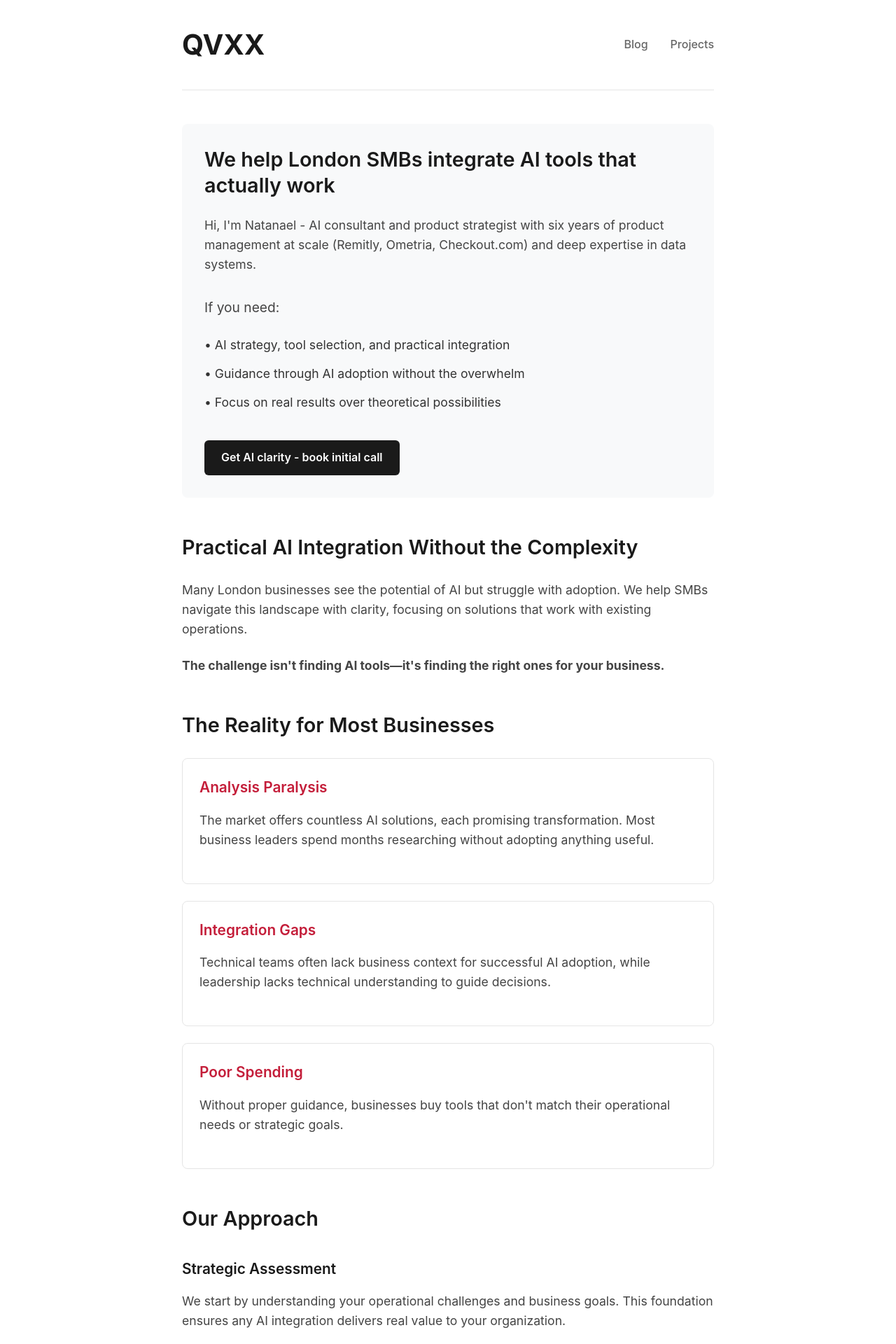
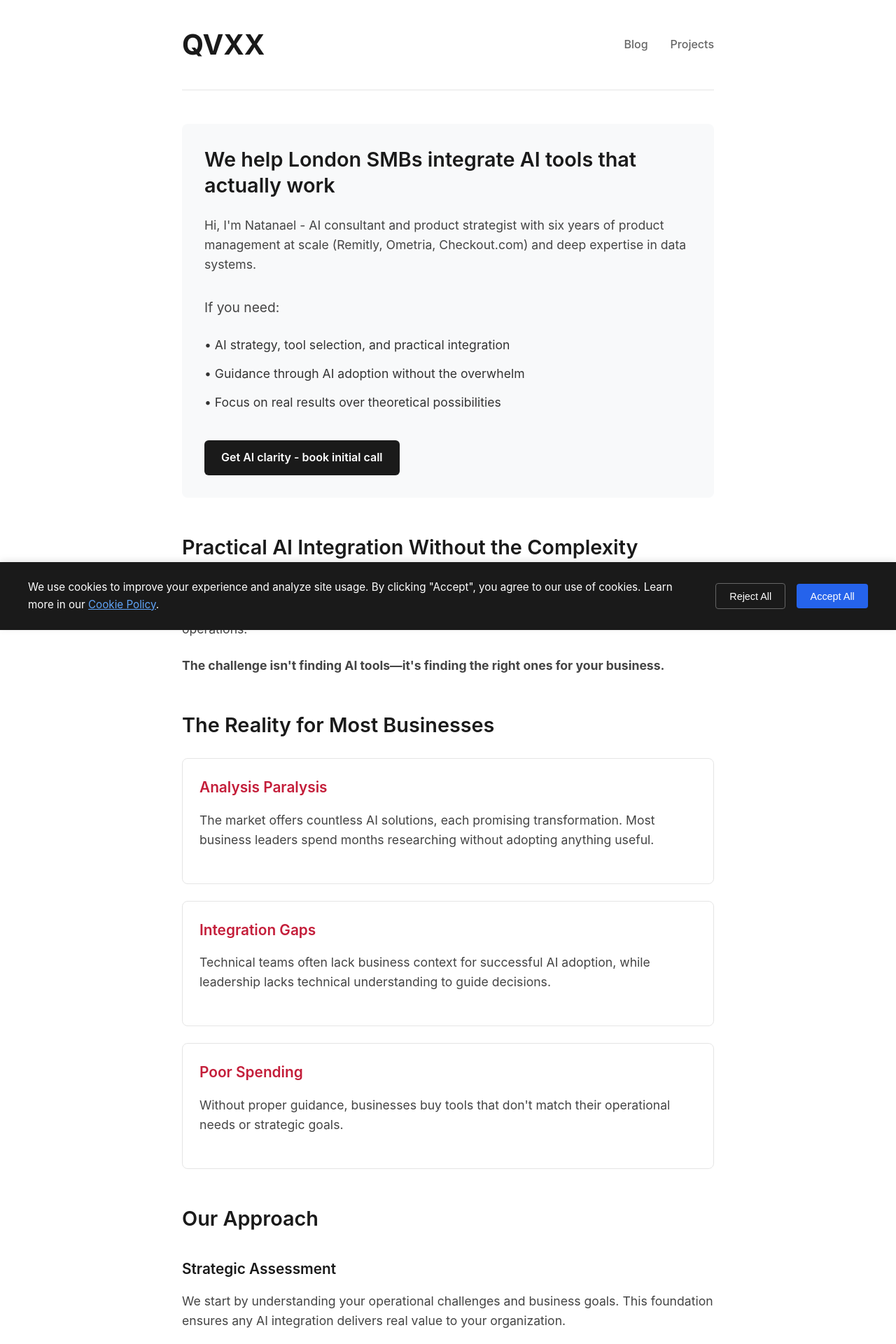
Before and after one commit to QVXXLabs/qvxx-website, a Jekyll site: the page index.html, which Jekyll copies as it is, in a window 1280 px wide. Shown: the top 1920 px of the page at 70% size. Built offline with Jekyll 4.4.1, drawn with Linux system fonts in a browser that asks for light colours.

Commit message:
Add GDPR-compliant cookie consent banner

```diff
--- a/index.html
+++ b/index.html
@@ -332,6 +332,94 @@
                 padding: 1.5rem;
             }
         }
+
+        /* Cookie Banner */
+        .cookie-banner {
+            position: fixed;
+            bottom: 0;
+            left: 0;
+            right: 0;
+            background: #1a1a1a;
+            color: #fff;
+            padding: 1.5rem;
+            box-shadow: 0 -2px 10px rgba(0,0,0,0.1);
+            z-index: 1000;
+            display: none;
+        }
+
+        .cookie-banner.show {
+            display: block;
+        }
+
+        .cookie-content {
+            max-width: 1200px;
+            margin: 0 auto;
+            display: flex;
+            align-items: center;
+            justify-content: space-between;
+            gap: 2rem;
+            flex-wrap: wrap;
+        }
+
+        .cookie-text {
+            flex: 1;
+            min-width: 300px;
+        }
+
+        .cookie-text p {
+            margin: 0;
+            color: #fff;
+            font-size: 0.95rem;
+        }
+
+        .cookie-text a {
+            color: #60a5fa;
+            text-decoration: underline;
+        }
+
+        .cookie-buttons {
+            display: flex;
+            gap: 1rem;
+            align-items: center;
+        }
+
+        .cookie-button {
+            padding: 0.6rem 1.2rem;
+            border: none;
+            border-radius: 4px;
+            font-size: 0.9rem;
+            font-weight: 500;
+            cursor: pointer;
+            transition: opacity 0.2s;
+        }
+
+        .cookie-button:hover {
+            opacity: 0.9;
+        }
+
+        .cookie-button.accept {
+            background: #2563eb;
+            color: #fff;
+        }
+
+        .cookie-button.reject {
+            background: transparent;
+            color: #fff;
+            border: 1px solid #666;
+        }
+
+        @media (max-width: 768px) {
+            .cookie-content {
+                flex-direction: column;
+                text-align: center;
+                gap: 1rem;
+            }
+
+            .cookie-buttons {
+                width: 100%;
+                justify-content: center;
+            }
+        }
     </style>
 </head>
 <body>
@@ -468,6 +556,27 @@
         </footer>
     </div>
 
+    <!-- Cookie Consent Banner -->
+    <div class="cookie-banner" id="cookieBanner">
+        <div class="cookie-content">
+            <div class="cookie-text">
+                <p>We use cookies to improve your experience and analyze site usage. By clicking "Accept", you agree to our use of cookies. Learn more in our <a href="/cookies">Cookie Policy</a>.</p>
+            </div>
+            <div class="cookie-buttons">
+                <button class="cookie-button reject" onclick="rejectCookies()">Reject All</button>
+                <button class="cookie-button accept" onclick="acceptCookies()">Accept All</button>
+            </div>
+        </div>
+    </div>
+
+    <!-- Cookie Consent Check (Must be before GA) -->
+    <script>
+      // Disable GA by default if no consent
+      if (!localStorage.getItem('cookieConsent') || localStorage.getItem('cookieConsent') === 'rejected') {
+          window['ga-disable-G-6JWP8EQYNW'] = true;
+      }
+    </script>
+
     <!-- Google tag (gtag.js) -->
     <script async src="https://www.googletagmanager.com/gtag/js?id=G-6JWP8EQYNW"></script>
     <script>
@@ -516,5 +625,74 @@
                 document.getElementById('blog-posts').innerHTML = '<p style="color: #666; font-style: italic;">Unable to load posts.</p>';
             });
     </script>
+
+    <!-- Cookie Consent Script -->
+    <script>
+        // Check if user has already made a cookie choice
+        function checkCookieConsent() {
+            const consent = localStorage.getItem('cookieConsent');
+            if (!consent) {
+                // Show banner if no choice has been made
+                document.getElementById('cookieBanner').classList.add('show');
+            } else if (consent === 'accepted') {
+                // Enable analytics if previously accepted
+                enableAnalytics();
+            }
+        }
+
+        // Accept cookies
+        function acceptCookies() {
+            localStorage.setItem('cookieConsent', 'accepted');
+            localStorage.setItem('cookieConsentDate', new Date().toISOString());
+            document.getElementById('cookieBanner').classList.remove('show');
+            enableAnalytics();
+        }
+
+        // Reject cookies
+        function rejectCookies() {
+            localStorage.setItem('cookieConsent', 'rejected');
+            localStorage.setItem('cookieConsentDate', new Date().toISOString());
+            document.getElementById('cookieBanner').classList.remove('show');
+            disableAnalytics();
+        }
+
+        // Enable analytics
+        function enableAnalytics() {
+            // Google Analytics is already loaded, just enable it
+            window['ga-disable-G-6JWP8EQYNW'] = false;
+
+            // Send consent update to GTM
+            window.dataLayer = window.dataLayer || [];
+            window.dataLayer.push({
+                'event': 'cookieConsent',
+                'consentStatus': 'accepted'
+            });
+        }
+
+        // Disable analytics
+        function disableAnalytics() {
+            // Disable Google Analytics
+            window['ga-disable-G-6JWP8EQYNW'] = true;
+
+            // Clear GA cookies
+            document.cookie = '_ga=; expires=Thu, 01 Jan 1970 00:00:00 UTC; path=/;';
+            document.cookie = '_ga_6JWP8EQYNW=; expires=Thu, 01 Jan 1970 00:00:00 UTC; path=/;';
+
+            // Send consent update to GTM
+            window.dataLayer = window.dataLayer || [];
+            window.dataLayer.push({
+                'event': 'cookieConsent',
+                'consentStatus': 'rejected'
+            });
+        }
+
+        // Check consent on page load
+        document.addEventListener('DOMContentLoaded', checkCookieConsent);
+
+        // Initially disable GA until consent is given
+        if (!localStorage.getItem('cookieConsent') || localStorage.getItem('cookieConsent') === 'rejected') {
+            window['ga-disable-G-6JWP8EQYNW'] = true;
+        }
+    </script>
 </body>
 </html>
```
Also changed, not shown: _includes/cookie-consent-styles.html (added, +89 -0 lines), _includes/cookie-consent.html (added, +81 -0 lines).
